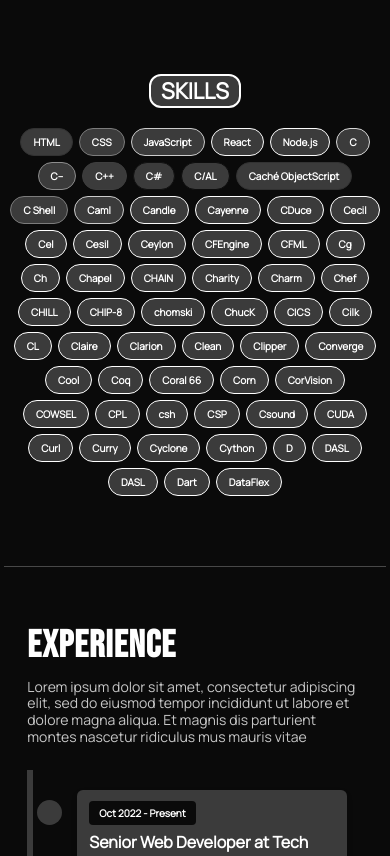
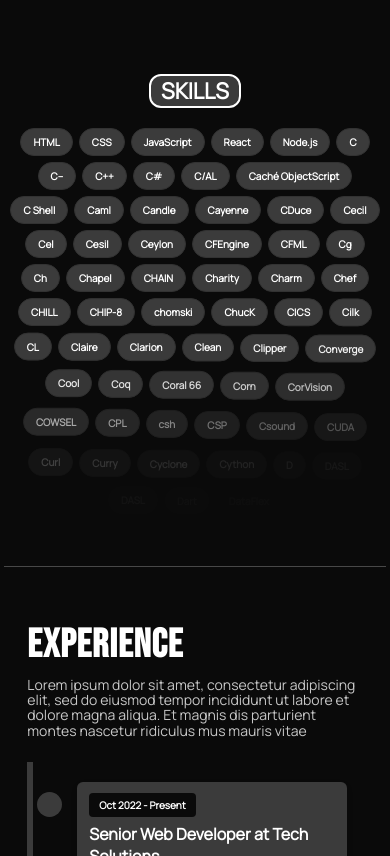
Before and after one commit to moetez96/web-portfolio, a React (Create React App) app: page / in a window 390 px wide. Shown: the part 1144-2000 px from the top of the page. Built offline with nearby package versions, Linux system fonts and the light colour scheme.

Commit message:
add animations and use react spring instead of framer motion

```diff
--- a/package.json
+++ b/package.json
@@ -12,11 +12,11 @@
     "@testing-library/jest-dom": "^5.17.0",
     "@testing-library/react": "^13.4.0",
     "@testing-library/user-event": "^13.5.0",
-    "framer-motion": "^11.2.10",
     "react": "^18.3.1",
     "react-dom": "^18.3.1",
     "react-intersection-observer": "^9.10.3",
     "react-scripts": "5.0.1",
+    "react-spring": "^9.7.3",
     "web-vitals": "^2.1.4"
   },
   "scripts": {
--- a/src/components/cards/ExperienceCard.js
+++ b/src/components/cards/ExperienceCard.js
@@ -1,11 +1,10 @@
-import { motion, useAnimation } from "framer-motion";
-import React, {useEffect, useState} from "react";
-import {useInView} from "react-intersection-observer";
+import React, { useEffect, useState } from "react";
+import { useSpring, animated } from "react-spring";
+import { useInView } from "react-intersection-observer";
 
 function ExperienceCard({ exp, index }) {
-    const controls = useAnimation();
-    const { ref, inView } = useInView();
     const [isMobile, setIsMobile] = useState(window.innerWidth <= 768);
+    const [ref, inView] = useInView({ triggerOnce: true, threshold: 0.1 });
 
     useEffect(() => {
         const handleResize = () => {
@@ -19,28 +18,26 @@ function ExperienceCard({ exp, index }) {
         };
     }, []);
 
-    useEffect(() => {
-        if (inView) {
-            controls.start({ opacity: 1, y: 0 });
-        }
-    }, [controls, inView]);
+    const animationProps = useSpring({
+        opacity: inView ? 1 : 0,
+        transform: inView ? 'translateY(0)' : 'translateY(100px)',
+        config: { duration: 600, delay: index * 200 + 800 }
+    });
 
     return (
-        <motion.div
+        <animated.div
             className={`timeline-item ${isMobile ? 'right' : index % 2 === 0 ? 'left' : 'right'}`}
             key={index}
             ref={ref}
-            initial={{ opacity: 0, y: 100 }}
-            animate={controls}
-            transition={{ duration: 0.6, delay: index * 0.2 }}
+            style={animationProps}
         >
             <div className="timeline-item-content">
-                <span className="tag">{exp.date}</span>
-                <h3>{exp.title}</h3>
-                <p>{exp.description}</p>
-                <span className="circle" />
+                <animated.span className="tag">{exp.date}</animated.span>
+                <animated.h3 style={{ opacity: animationProps.opacity }}>{exp.title}</animated.h3>
+                <animated.p style={{ opacity: animationProps.opacity }}>{exp.description}</animated.p>
+                <animated.span className="circle" />
             </div>
-        </motion.div>
+        </animated.div>
     );
 }
 
--- a/src/components/cards/ProjectCard.js
+++ b/src/components/cards/ProjectCard.js
@@ -1,36 +1,50 @@
 import "../../styles/cards/project-card.css";
-import {ArrowOutwardOutlined, GitHub} from "@mui/icons-material";
+import { ArrowOutwardOutlined, GitHub } from "@mui/icons-material";
+import { useSpring, animated } from "react-spring";
+import { useInView } from "react-intersection-observer";
+import React from "react";
 
 function ProjectCard() {
+    const [ref, inView] = useInView({ triggerOnce: true, threshold: 0.1 });
+
+    const animationProps = useSpring({
+        opacity: inView ? 1 : 0,
+        transform: inView ? 'translateY(0)' : 'translateY(20px)',
+        config: { duration: 500 },
+    });
 
     return (
-        <div className="project-card-container">
+        <animated.div ref={ref} style={animationProps} className="project-card-container">
             <div className="project-card-img-container">
                 <div className="project-card-tag">
                     Conceptual Work
                 </div>
-                <div className="project-card-img">
-
-                </div>
+                <div className="project-card-img"></div>
             </div>
             <div className="project-card-overview">
                 <h2>Promotional landing page for our favorite show</h2>
-                <p>Lorem ipsum dolor sit amet, consectetur adipiscing elit, sed do eiusmod tempor incididunt ut labore
-                    et dolore magna aliqua. Ut enim ad minim veniam, quis nostrud exercitation ullamco laboris nisi ut aliquip ex ea commodo consequat. Duis aute irure dolor in reprehenderit in voluptate velit esse cillum dolore eu fugiat nulla pariatur.</p>
+                <p>
+                    Lorem ipsum dolor sit amet, consectetur adipiscing elit, sed do eiusmod tempor incididunt ut labore
+                    et dolore magna aliqua. Ut enim ad minim veniam, quis nostrud exercitation ullamco laboris nisi ut aliquip ex ea commodo consequat. Duis aute irure dolor in reprehenderit in voluptate velit esse cillum dolore eu fugiat nulla pariatur.
+                </p>
                 <div className="project-card-info">
                     <h3>PROJECT INFO</h3>
-                    <hr/>
+                    <hr />
                     <p>Year</p>
-                    <hr/>
+                    <hr />
                     <p>Role</p>
-                    <hr/>
+                    <hr />
                 </div>
                 <div className="project-card-btns">
-                    <button>LIVE DEMO <ArrowOutwardOutlined/> </button>
-                    <button>SEE ON GITHUB <GitHub /> </button>
+                    <button>
+                        LIVE DEMO <ArrowOutwardOutlined />
+                    </button>
+                    <button>
+                        SEE ON GITHUB <GitHub />
+                    </button>
                 </div>
             </div>
-        </div>
+        </animated.div>
     );
 }
 
--- a/src/components/layout/About.js
+++ b/src/components/layout/About.js
@@ -1,22 +1,60 @@
 import "../../styles/about.css";
+import { useSpring, useTrail, animated } from "react-spring";
+import { useInView } from "react-intersection-observer";
+import React from "react";
+
+const placeHolderSkills = [
+    "HTML", "CSS", "JavaScript", "React", "Node.js", "C", "C--", "C++", "C#", "C/AL",
+    "Caché ObjectScript", "C Shell", "Caml", "Candle", "Cayenne", "CDuce", "Cecil",
+    "Cel", "Cesil", "Ceylon", "CFEngine", "CFML", "Cg", "Ch", "Chapel", "CHAIN",
+    "Charity", "Charm", "Chef", "CHILL", "CHIP-8", "chomski", "ChucK", "CICS", "Cilk",
+    "CL", "Claire", "Clarion", "Clean", "Clipper", "Converge", "Cool", "Coq", "Coral 66",
+    "Corn", "CorVision", "COWSEL", "CPL", "csh", "CSP", "Csound", "CUDA", "Curl", "Curry",
+    "Cyclone", "Cython", "D", "DASL", "DASL", "Dart", "DataFlex"
+];
 
 function About() {
+    const [ref, inView] = useInView({
+        triggerOnce: true,
+        threshold: 0.4,
+    });
+
+    const headerSpring = useSpring({
+        opacity: inView ? 1 : 0,
+        transform: inView ? "translateY(0)" : "translateY(-20px)",
+        config: { duration: 500 }
+    });
+
+    const descSpring = useSpring({
+        opacity: inView ? 1 : 0,
+        transform: inView ? "translateY(0)" : "translateY(-20px)",
+        config: { duration: 500, delay: 200 }
+    });
+
+    const skillsTrail = useTrail(placeHolderSkills.length, {
+        opacity: inView ? 1 : 0,
+        transform: inView ? "translateY(0)" : "translateY(20px)",
+        from: { opacity: 0, transform: "translateY(20px)" },
+        config: { mass: 5, tension: 2000, friction: 100 },
+        delay: 10
+    });
+
     return (
-        <div className="about-wrapper">
+        <div className="about-wrapper" ref={ref}>
             <div className="about-container">
-                <h1>About Me</h1>
-                <div className="about-desc">
+                <animated.h1 style={headerSpring}>About Me</animated.h1>
+                <animated.div style={descSpring} className="about-desc">
                     <h2>Lorem ipsum dolor sit amet, consectetur adipiscing elit, sed do eiusmod tempor incididunt ut labore et dolore magna aliqua.</h2>
                     <p>Lorem ipsum dolor sit amet, consectetur adipiscing elit, sed do eiusmod tempor incididunt ut labore et dolore magna aliqua. Ut enim ad minim veniam, quis nostrud exercitation ullamco laboris nisi ut aliquip ex ea commodo consequat. Duis aute irure dolor in reprehenderit in voluptate velit esse cillum dolore eu fugiat nulla pariatur. Excepteur sint occaecat cupidatat non proident, sunt in culpa qui officia deserunt mollit anim id est laborum.</p>
-                </div>
+                </animated.div>
             </div>
             <div className="about-skills-container">
                 <div className="about-skills">
                     SKILLS
                 </div>
                 <div className="about-skills-list">
-                    {placeHolederSkills.map((elem, index) => (
-                        <span className="skill-chip" style={{ '--i': index }} key={index}>{elem}</span>
+                    {skillsTrail.map((style, index) => (
+                        <animated.span className="skill-chip" style={style} key={index}>{placeHolderSkills[index]}</animated.span>
                     ))}
                 </div>
             </div>
@@ -25,5 +63,3 @@ function About() {
 }
 
 export default About;
-
-const placeHolederSkills = ["HTML", "CSS", "JavaScript", "React", "Node.js", "C","C--","C++","C#","C/AL","Caché ObjectScript","C Shell","Caml","Candle","Cayenne","CDuce","Cecil","Cel","Cesil","Ceylon","CFEngine","CFML","Cg","Ch","Chapel","CHAIN","Charity","Charm","Chef","CHILL","CHIP-8","chomski","ChucK","CICS","Cilk","CL","Claire","Clarion","Clean","Clipper","Converge","Cool","Coq","Coral 66","Corn","CorVision","COWSEL","CPL","csh","CSP","Csound","CUDA","Curl","Curry","Cyclone","Cython","D","DASL","DASL","Dart","DataFlex"];
--- a/src/components/layout/Contact.js
+++ b/src/components/layout/Contact.js
@@ -1,12 +1,30 @@
 import "../../styles/contact.css";
 import "../../styles/form.css";
 import { GitHub, LinkedIn } from "@mui/icons-material";
+import { useSpring, animated } from "react-spring";
+import { useInView } from "react-intersection-observer";
+import React from "react";
 
 function Contact() {
+    const [infoRef, infoInView] = useInView({ triggerOnce: true, threshold: 0.1 });
+    const [formRef, formInView] = useInView({ triggerOnce: true, threshold: 0.1 });
+
+    const infoAnimation = useSpring({
+        opacity: infoInView ? 1 : 0,
+        transform: infoInView ? 'translateY(0)' : 'translateY(20px)',
+        config: { duration: 500 },
+    });
+
+    const formAnimation = useSpring({
+        opacity: formInView ? 1 : 0,
+        transform: formInView ? 'translateY(0)' : 'translateY(20px)',
+        config: { duration: 500 },
+    });
+
     return (
         <div className="contact-wrapper">
             <div className="contact-container">
-                <div className="contact-info">
+                <animated.div ref={infoRef} style={infoAnimation} className="contact-info">
                     <h1>Let’s connect</h1>
                     <span className="contact-desc">
                         <p>Say hello at <span>moetez22@gmail.com</span></p>
@@ -16,9 +34,9 @@ function Contact() {
                         <LinkedIn />
                         <GitHub />
                     </div>
-                </div>
+                </animated.div>
 
-                <form className="contact-form">
+                <animated.form ref={formRef} style={formAnimation} className="contact-form">
                     <div className="form-group">
                         <label htmlFor="name">Name</label>
                         <input type="text" id="name" name="name" required />
@@ -36,7 +54,7 @@ function Contact() {
                         <textarea id="message" name="message" rows="5" required></textarea>
                     </div>
                     <button type="submit">Submit</button>
-                </form>
+                </animated.form>
             </div>
         </div>
     );
--- a/src/components/layout/Experience.js
+++ b/src/components/layout/Experience.js
@@ -1,6 +1,6 @@
 import "../../styles/experience.css";
 import "../../styles/cards/experience-card.css";
-import { motion, useAnimation } from "framer-motion";
+import { useSpring, animated } from "react-spring";
 import { useInView } from "react-intersection-observer";
 import React from "react";
 import ExperienceCard from "../cards/ExperienceCard";
@@ -29,40 +29,45 @@ function Experience() {
         }
     ];
 
-    const controls = useAnimation();
-    const { ref, inView } = useInView();
+    const [ref, inView] = useInView({ triggerOnce: true, threshold: 0.1 });
 
-    React.useEffect(() => {
-        if (inView) {
-            controls.start({ opacity: 1, y: 0 });
-        }
-    }, [controls, inView]);
+    const animationProps = useSpring({
+        opacity: inView ? 1 : 0,
+        transform: inView ? 'translateY(0)' : 'translateY(20px)',
+        config: { duration: 500 }
+    });
+
+    const headerAnimationProps = useSpring({
+        opacity: inView ? 1 : 0,
+        transform: inView ? 'translateX(0)' : 'translateX(-20px)',
+        config: { duration: 500 }
+    });
 
     return (
         <div className="experience-wrapper">
             <div className="experience-container">
-                <div className="experience-header">
+                <animated.div style={headerAnimationProps} className="experience-header">
                     <h1>Experience</h1>
                     <p>Lorem ipsum dolor sit amet, consectetur adipiscing elit, sed do eiusmod tempor incididunt ut
                         labore et dolore magna aliqua. Et magnis dis parturient montes nascetur ridiculus mus
                         mauris vitae</p>
-                </div>
+                </animated.div>
 
                 <div className="experience-timeline-container" ref={ref}>
-                    <motion.div
-                        className="timeline"
-                        animate={controls}
-                    >
+                    <animated.div style={animationProps} className="timeline">
                         {experiences.map((exp, index) => (
                             <ExperienceCard exp={exp} index={index} key={index} />
                         ))}
-                        <motion.div
+                        <animated.div
                             className="vertical-line"
-                            initial={{ scaleY: 0 }}
-                            animate={{ scaleY: 1 }}
-                            transition={{ duration: 0.6, delay: 0.3 }}
+                            style={{
+                                transform: animationProps.transform.interpolate(
+                                    t => `scaleY(${inView ? 1 : 0})`
+                                ),
+                                transition: 'transform 0.6s 0.3s'
+                            }}
                         />
-                    </motion.div>
+                    </animated.div>
                 </div>
             </div>
         </div>
--- a/src/components/layout/Home.js
+++ b/src/components/layout/Home.js
@@ -1,35 +1,77 @@
-import "../../styles/home.css"
-import {ArrowOutward, GitHub, LinkedIn} from "@mui/icons-material";
+import "../../styles/home.css";
+import { ArrowOutward, GitHub, LinkedIn } from "@mui/icons-material";
+import { useSpring, animated, useTrail } from "react-spring";
+import { useInView } from "react-intersection-observer";
+import React from "react";
+
 function Home() {
+    const [ref, inView] = useInView({
+        triggerOnce: true,
+        threshold: 0.1,
+    });
+
+    const profilePicSpring = useSpring({
+        opacity: inView ? 1 : 0,
+        transform: inView ? 'translateX(0)' : 'translateX(20px)',
+        config: { duration: 500 }
+    });
+
+    const trail = useTrail(3, {
+        config: { mass: 5, tension: 2000, friction: 600 },
+        opacity: inView ? 1 : 0,
+        x: inView ? 0 : 20,
+        from: { opacity: 0, x: 20 },
+        delay: 200,
+    });
+
+    const contactTrail = useTrail(3, {
+        config: { mass: 5, tension: 2000, friction: 200 },
+        opacity: inView ? 1 : 0,
+        x: inView ? 0 : 20,
+        from: { opacity: 0, x: 20 },
+    });
 
     return (
         <div className="home-wrapper">
-            <div className="home-container">
+            <div className="home-container" ref={ref}>
                 <div className="profile-desc">
-                    <h1>hi, i am</h1>
-                    <h1>Moetez Ayari.</h1>
-                    <p>
-                        Lorem ipsum dolor sit amet, consectetur adipiscing elit, sed do eiusmod tempor incididunt ut labore et dolore magna aliqua. Ut enim ad minim veniam, quis nostrud exercitation ullamco laboris nisi ut aliquip ex ea commodo consequat. Duis aute irure dolor in reprehenderit in voluptate velit esse cillum dolore eu fugiat nulla pariatur.
-                    </p>
+                    {trail.map((style, index) => {
+                        if (index === 0) {
+                            return <animated.h1 style={style} key={index}>hi, i am</animated.h1>;
+                        }
+                        if (index === 1) {
+                            return <animated.h1 style={style} key={index}>Moetez Ayari.</animated.h1>;
+                        }
+                        if (index === 2) {
+                            return (
+                                <animated.p style={style} key={index}>
+                                    Lorem ipsum dolor sit amet, consectetur adipiscing elit, sed do eiusmod tempor incididunt ut labore et dolore magna aliqua. Ut enim ad minim veniam, quis nostrud exercitation ullamco laboris nisi ut aliquip ex ea commodo consequat. Duis aute irure dolor in reprehenderit in voluptate velit esse cillum dolore eu fugiat nulla pariatur.
+                                </animated.p>
+                            );
+                        }
+                        return null;
+                    })}
                     <span className="profile-contact-btns">
-                        <button>
+                        <animated.button style={contactTrail[0]}>
                             Contact Me
                             <div className="circle">
                                 <span>
-                                    <ArrowOutward fontSize={'medium'}/>
+                                    <ArrowOutward fontSize={'medium'} />
                                 </span>
                             </div>
-                        </button>
-                        <div className="contact-icons">
-                            <LinkedIn fontSize={'large'}/></div>
-                        <div className="contact-icons">
-                            <GitHub fontSize={'large'}/></div>
+                        </animated.button>
+                        <animated.div style={contactTrail[1]} className="contact-icons">
+                            <GitHub fontSize={'large'} />
+                        </animated.div>
+                        <animated.div style={contactTrail[2]} className="contact-icons">
+                            <LinkedIn fontSize={'large'} />
+                        </animated.div>
                     </span>
                 </div>
 
-                <div className="profile-pic-container">
-
-                </div>
+                <animated.div style={profilePicSpring} className="profile-pic-container">
+                    {/* Add your profile picture here */}
+                </animated.div>
             </div>
         </div>
     );
--- a/src/components/layout/Projects.js
+++ b/src/components/layout/Projects.js
@@ -1,20 +1,47 @@
-import "../../styles/projects.css"
+import "../../styles/projects.css";
+import {useSpring, animated, useTrail} from "react-spring";
+import { useInView } from "react-intersection-observer";
+import React from "react";
 import ProjectCard from "../cards/ProjectCard";
+
 function Projects() {
+    const [ref, inView] = useInView({
+        triggerOnce: true,
+        threshold: 0.1,
+    });
+
+    const headerAnimationProps = useSpring({
+        opacity: inView ? 1 : 0,
+        transform: inView ? 'translateY(0)' : 'translateY(20px)',
+        config: { duration: 600 }
+    });
+
+    const projects = [
+        { id: 1, title: "Project 1" },
+        { id: 2, title: "Project 2" },
+        { id: 3, title: "Project 3" },
+        { id: 4, title: "Project 4" }
+    ];
+
+    const listprojectAnimationProps = useTrail(projects.length, {
+        opacity: inView ? 1 : 0,
+        transform: inView ? 'translateY(0)' : 'translateY(20px)',
+        config: { duration: 600, delay: 200 }
+    });
 
     return (
         <div className="projects-wrapper">
-            <div className="projects-container">
-                <div className="projects-header">
+            <div className="projects-container" ref={ref}>
+                <animated.div style={headerAnimationProps} className="projects-header">
                     <h1>Featured Projects</h1>
-                    <p>Here are some of the selected projects that showcase
-                        my passion for front-end development.</p>
-                </div>
+                    <p>Here are some of the selected projects that showcase my passion for front-end development.</p>
+                </animated.div>
                 <div className="projects-list-container">
-                    <ProjectCard />
-                    <ProjectCard />
-                    <ProjectCard />
-                    <ProjectCard />
+                    {listprojectAnimationProps.map((style, index) => (
+                        <animated.div key={projects[index].id} style={style}>
+                            <ProjectCard title={projects[index].title} />
+                        </animated.div>
+                    ))}
                 </div>
             </div>
         </div>
--- a/src/styles/about.css
+++ b/src/styles/about.css
@@ -29,7 +29,7 @@
     padding: 8px 14px;
     width: max-content;
     border-radius: 12px;
-    font-size: 2.5vw;
+    font-size: 2.5rem;
     font-weight: bolder;
     border: 2px solid var(--text-color);
     line-height: 100%;
--- a/src/styles/experience.css
+++ b/src/styles/experience.css
@@ -14,19 +14,6 @@
 
 .experience-header {
     width: 600px;
-}
-
-.experience-header > h1 {
-    font-size: 5.5vw;
-    line-height: 100%;
-    padding: 0;
-    margin: 0;
-}
-
-.experience-header > p {
-    font-size: 18px;
-    line-height: 150%;
-    font-weight: normal;
 }
 
 .experience-timeline-container {
@@ -64,19 +51,6 @@
         width: 450px;
     }
 
-    .experience-header > p {
-        font-size: 16px;
-        line-height: 120%;
-    }
-
-    .experience-header > h1 {
-        font-size: 43px;
-    }
-
-    .experience-header > p {
-        font-size: 14px;
-    }
-
     .experience-header {
         width: 80%;
     }
@@ -103,8 +77,4 @@
     .experience-header {
         width: 100%;
     }
-
-    .experience-header > h1 {
-        font-size: 38px;
-    }
 }
```
Also changed, not shown: 1 other file (tests, documents, lock files or other folders).
